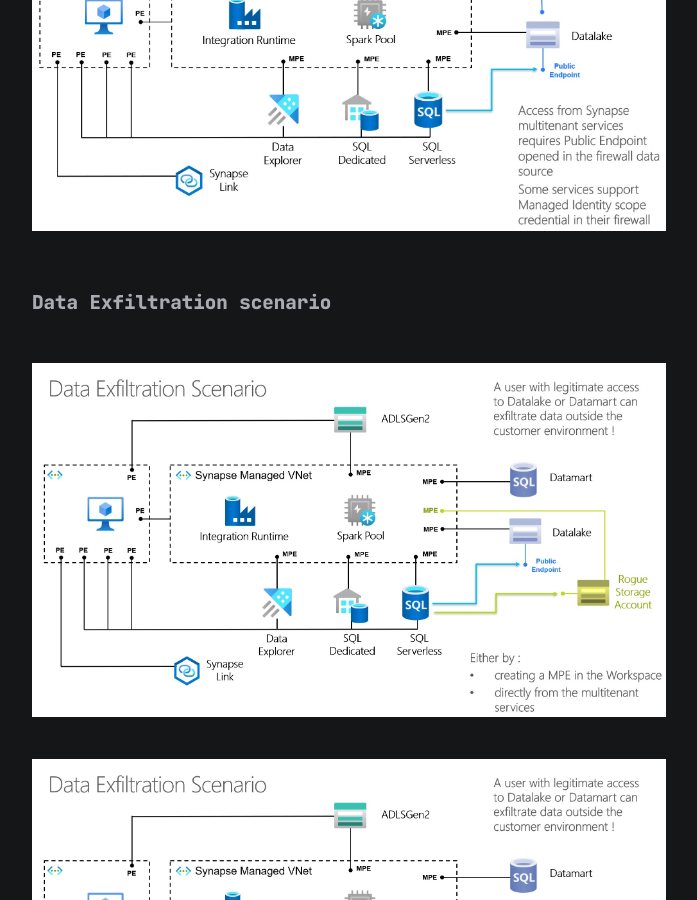
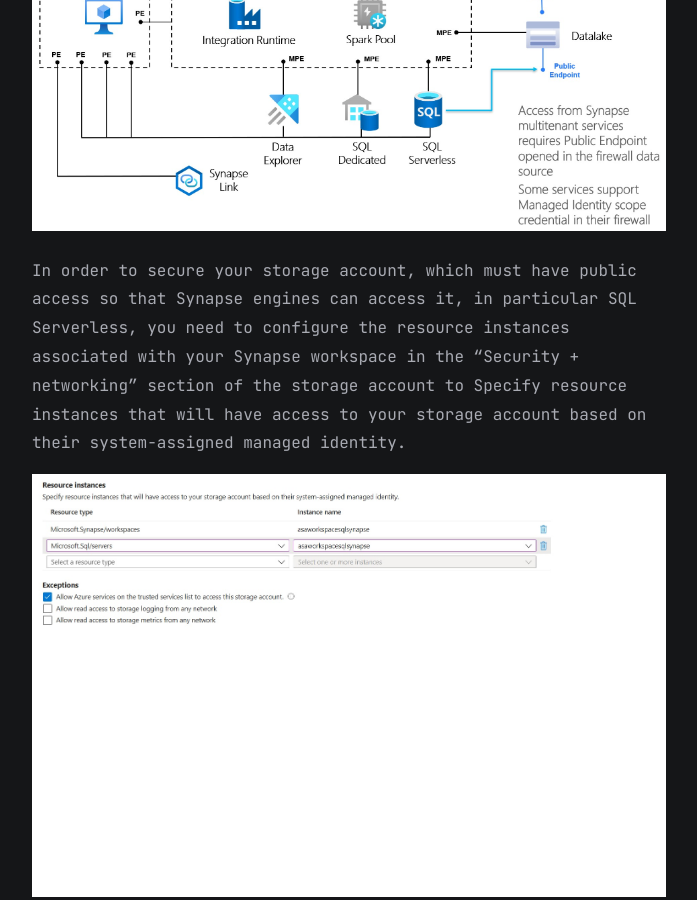
Before and after one commit to marc-hadjeje/marc-hadjeje.github.io, a Jekyll site: the page built from all_collections/_posts/2021-11-04-Synapse Analytics DEP.md, in a window 1280 px wide and 900 px high, scrolled down 3405 px. Shown: the whole window, without its empty margins (299-996 px from the left). Built offline with Jekyll 4.4.1, drawn with Linux system fonts in a browser that asks for light colours.

Commit message:
Update 2021-11-04-Synapse Analytics DEP.md

```diff
--- a/all_collections/_posts/2021-11-04-Synapse Analytics DEP.md
+++ b/all_collections/_posts/2021-11-04-Synapse Analytics DEP.md
@@ -29,6 +29,8 @@ To provide more detail, the Synapse managed workspace will be hosted in Microsof
 ![Synapse Managed Vnet Option](https://github.com/marc-hadjeje/marc-hadjeje.github.io/blob/main/assets/images/managed_vnet.jpg?raw=true)
 It is possible to connect other data sources to your Managed Synapse workspace through the managed private end point.
 ![Synapse Architecture](https://github.com/marc-hadjeje/marc-hadjeje.github.io/blob/main/assets/images/managed_vnet_integration.jpg?raw=true)
+In order to secure your storage account, which must have public access so that Synapse engines can access it, in particular SQL Serverless, you need to configure the resource instances associated with your Synapse workspace in the "Security + networking" section of the storage account to Specify resource instances that will have access to your storage account based on their system-assigned managed identity.
+![Synapse Architecture](https://github.com/marc-hadjeje/marc-hadjeje.github.io/blob/main/assets/images/Ressource_Instance.jpg?raw=true)
 ##### Data Exfiltration scenario
 ![Synapse Architecture](https://github.com/marc-hadjeje/marc-hadjeje.github.io/blob/main/assets/images/DEP1.jpg?raw=true)
 ![Synapse Architecture](https://github.com/marc-hadjeje/marc-hadjeje.github.io/blob/main/assets/images/DEP1.jpg?raw=true)
```
